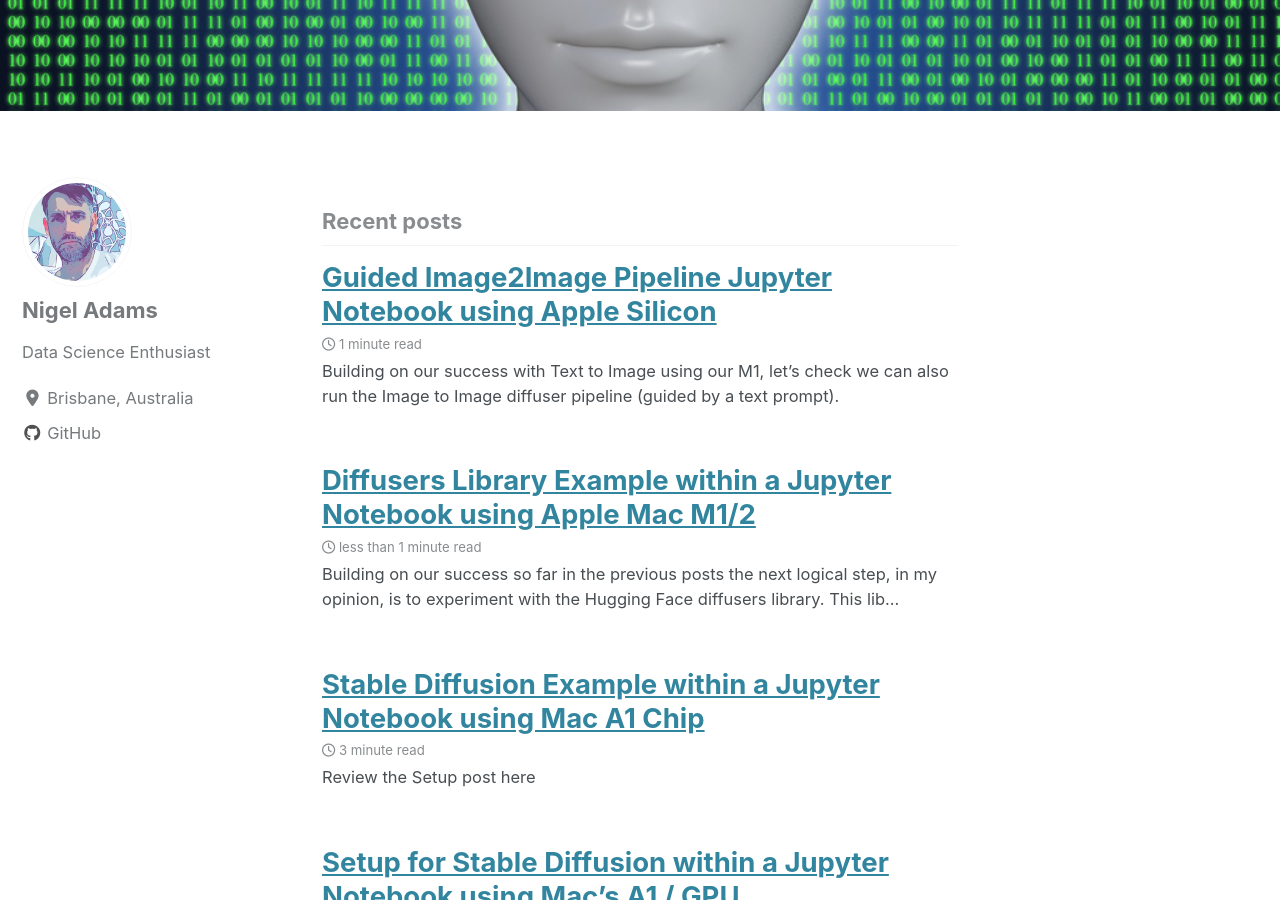
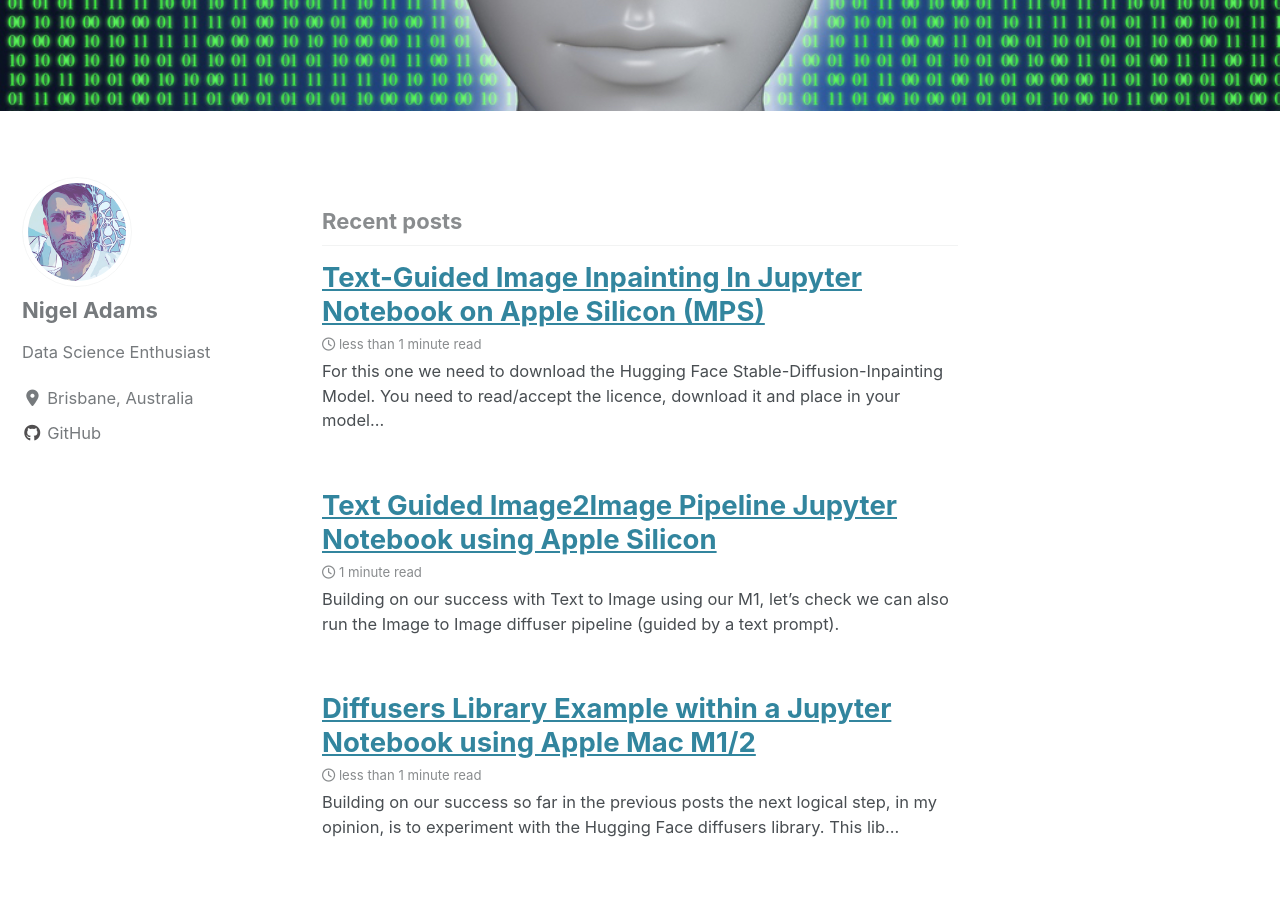
Before and after one commit to Spcman/stable-diffusion-m1, a Jekyll site: the page built from index.html, in a window 1280 px wide and 900 px high, scrolled down 458 px. Built offline with Jekyll 4.4.1, drawn with Linux system fonts in a browser that asks for light colours; cached includes are drawn as plain includes; nearby versions of some CDN libraries; the list of posts is cut into pages by our own code; some of the changed text lies outside the part shown.

Commit message:
New Post Inline

````diff
--- a/_posts/2022-11-18-diffusers-stable-diffusion-img2img-jupyter-mac.md
+++ b/_posts/2022-11-18-diffusers-stable-diffusion-img2img-jupyter-mac.md
@@ -1,11 +1,13 @@
 ---
 layout: single
-title:  "Guided Image2Image Pipeline Jupyter Notebook using Apple Silicon"
+title:  "Text Guided Image2Image Pipeline Jupyter Notebook using Apple Silicon"
 comments: true
 date:   2022-11-18
 ---
 
 Building on our success with Text to Image using our M1, let's check we can also run the Image to Image diffuser pipeline (guided by a text prompt).
+
+This example is based on the [Hugging Face img2img example here](https://huggingface.co/docs/diffusers/using-diffusers/img2img)
 
 ```python
 from diffusers import StableDiffusionImg2ImgPipeline
--- /dev/null
+++ b/_posts/2022-11-19-diffusers-stable-diffusion-inpainting-jupyter-mac.md
@@ -0,0 +1,82 @@
+---
+layout: single
+title:  "Text-Guided Image Inpainting In Jupyter Notebook on Apple Silicon (MPS)"
+comments: true
+date:   2022-11-19
+---
+
+For this one we need to download the Hugging Face [Stable-Diffusion-Inpainting Model](https://huggingface.co/runwayml/stable-diffusion-inpainting). You need to read/accept the licence, download it and place in your models folder. I suggest you get this this using `git lfs install` then
+`git clone https://huggingface.co/runwayml/stable-diffusion-inpainting` . This will download the model checkpoint and associated files needed to make the following code block to work.
+
+```python
+from diffusers import StableDiffusionInpaintPipeline
+DEVICE='mps'
+pipe = StableDiffusionInpaintPipeline.from_pretrained("models/stable-diffusion-inpainting").to(DEVICE)
+```
+
+
+```python
+import PIL
+import requests
+import torch
+from io import BytesIO
+```
+
+The following code downloads our initial image and mask image examples.
+
+
+```python
+def download_image(url):
+    response = requests.get(url)
+    return PIL.Image.open(BytesIO(response.content)).convert("RGB")
+
+img_url = "https://raw.githubusercontent.com/CompVis/latent-diffusion/main/data/inpainting_examples/overture-creations-5sI6fQgYIuo.png"
+mask_url = "https://raw.githubusercontent.com/CompVis/latent-diffusion/main/data/inpainting_examples/overture-creations-5sI6fQgYIuo_mask.png"
+
+init_image = download_image(img_url).resize((512, 512))
+mask_image = download_image(mask_url).resize((512, 512))
+```
+
+
+```python
+init_image
+```
+
+
+
+
+![png]({{ site.url }}{{ site.baseurl }}/images/003/output_6_0.png)
+
+
+
+
+
+```python
+mask_image
+```
+
+
+
+
+![png]({{ site.url }}{{ site.baseurl }}/images/003/output_7_0.png
+
+
+
+
+
+```python
+prompt = "Face of a yellow cat, high resolution, sitting on a park bench"
+image = pipe(prompt=prompt, image=init_image, mask_image=mask_image).images[0]
+```
+
+
+      0%|          | 0/50 [00:00<?, ?it/s]
+
+
+
+```python
+image
+```
+
+
+![png]({{ site.url }}{{ site.baseurl }}/images/003/output_9_0.png)
````
Also changed, not shown: images/003/output_6_0.png (added), images/003/output_7_0.png (added), images/003/output_9_0.png (added), 2 other files.
